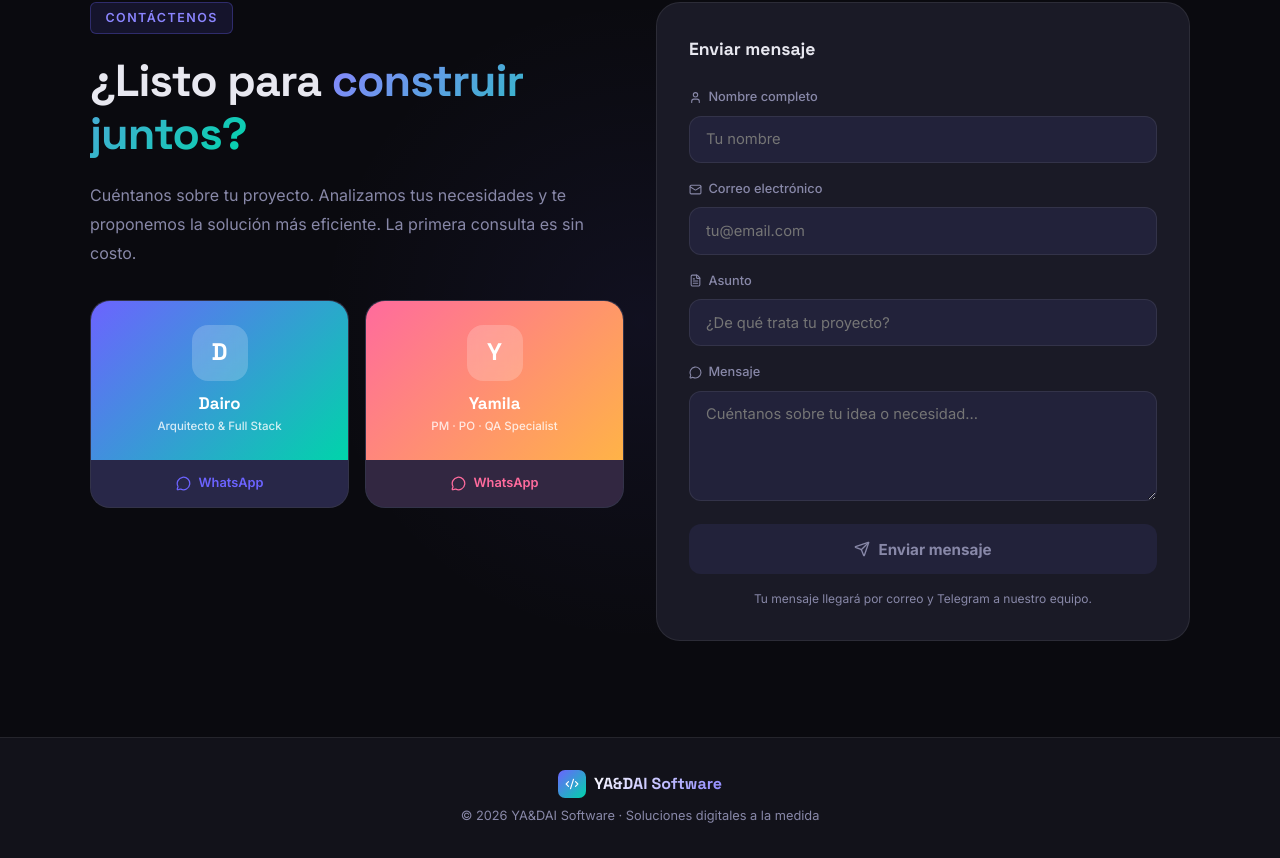
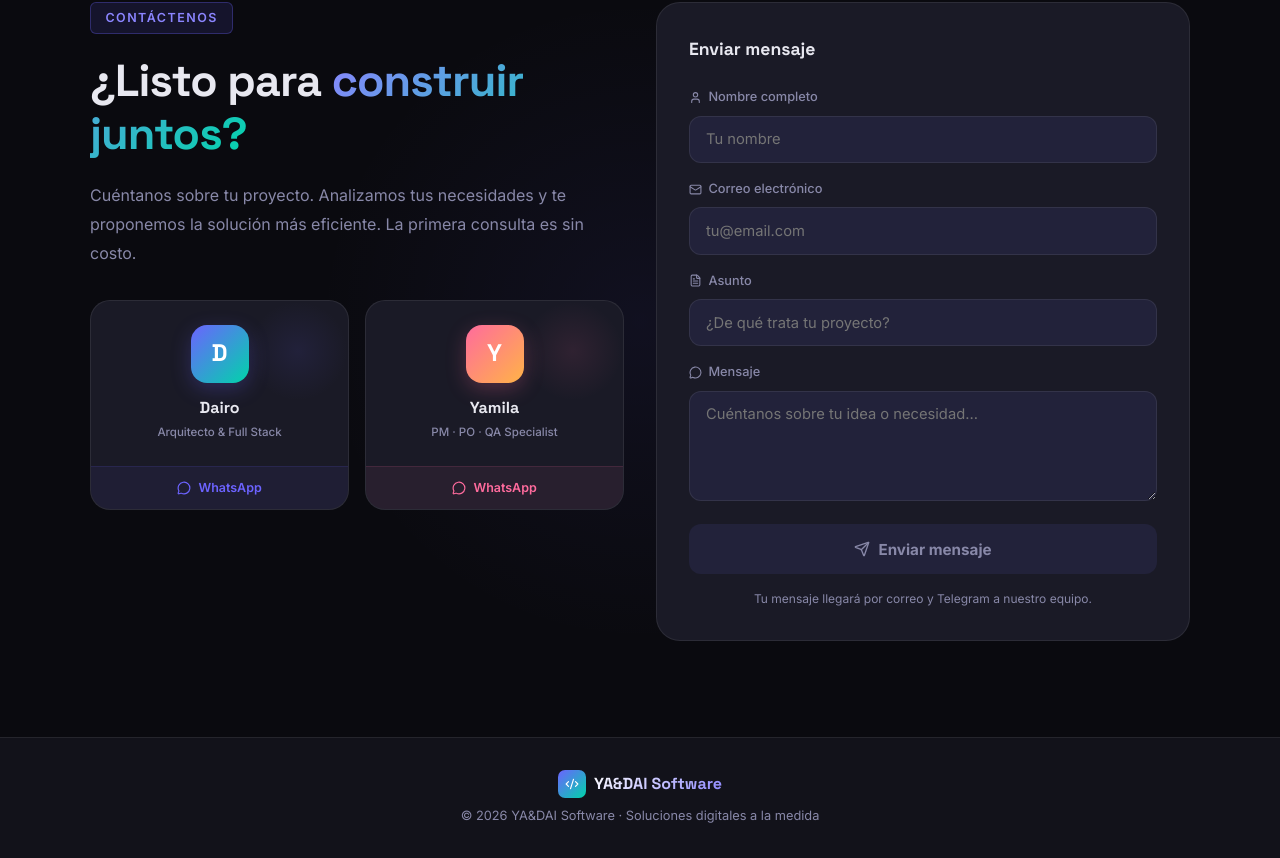
Before and after one commit to dairoGM/my_landing, a React (Vite) app: page / in a window 1280 px wide. Shown: the part 3474-4332 px from the top of the page. Built offline with nearby package versions, Linux system fonts and the light colour scheme.

Commit message:
fix: harmonize contact cards style with rest of landing

```diff
--- a/src/components/Contact.jsx
+++ b/src/components/Contact.jsx
@@ -86,24 +86,48 @@ export default function Contact() {
                   },
                 ].map((m, i) => (
                   <a key={i} href={m.href} target="_blank" rel="noopener noreferrer"
-                    style={{ textDecoration: 'none', borderRadius: 20, background: 'var(--dark-4)', border: `1px solid var(--glass-border)`, overflow: 'hidden', display: 'flex', flexDirection: 'column', transition: 'transform 0.25s, border-color 0.25s, box-shadow 0.25s' }}
-                    onMouseEnter={e => { e.currentTarget.style.transform = 'translateY(-5px)'; e.currentTarget.style.borderColor = `${m.accentColor}60`; e.currentTarget.style.boxShadow = `0 12px 32px ${m.accentColor}25` }}
+                    style={{
+                      textDecoration: 'none', borderRadius: 20,
+                      background: 'var(--dark-3)',
+                      border: '1px solid var(--glass-border)',
+                      overflow: 'hidden', display: 'flex', flexDirection: 'column',
+                      position: 'relative',
+                      transition: 'transform 0.25s, border-color 0.25s, box-shadow 0.25s',
+                    }}
+                    onMouseEnter={e => { e.currentTarget.style.transform = 'translateY(-5px)'; e.currentTarget.style.borderColor = `${m.accentColor}50`; e.currentTarget.style.boxShadow = `0 12px 32px ${m.accentColor}20` }}
                     onMouseLeave={e => { e.currentTarget.style.transform = 'translateY(0)'; e.currentTarget.style.borderColor = 'var(--glass-border)'; e.currentTarget.style.boxShadow = 'none' }}
                   >
-                    {/* Card header with gradient */}
-                    <div style={{ background: m.gradient, padding: '1.5rem', display: 'flex', flexDirection: 'column', alignItems: 'center', gap: '0.6rem' }}>
-                      <div style={{ width: 56, height: 56, borderRadius: 16, background: 'rgba(255,255,255,0.2)', display: 'flex', alignItems: 'center', justifyContent: 'center', fontSize: '1.5rem', fontWeight: 800, color: 'white', fontFamily: 'Space Grotesk, sans-serif', backdropFilter: 'blur(8px)' }}>
+                    {/* Subtle glow top-right */}
+                    <div style={{ position: 'absolute', top: 0, right: 0, width: 100, height: 100, background: `radial-gradient(circle, ${m.accentColor}18 0%, transparent 70%)`, pointerEvents: 'none' }} />
+
+                    {/* Card body */}
+                    <div style={{ padding: '1.5rem', display: 'flex', flexDirection: 'column', alignItems: 'center', gap: '0.75rem', flex: 1 }}>
+                      {/* Avatar */}
+                      <div style={{
+                        width: 58, height: 58, borderRadius: 16,
+                        background: m.gradient,
+                        display: 'flex', alignItems: 'center', justifyContent: 'center',
+                        fontSize: '1.5rem', fontWeight: 800, color: 'white',
+                        fontFamily: 'Space Grotesk, sans-serif',
+                        boxShadow: `0 6px 20px ${m.accentColor}40`,
+                      }}>
                         {m.initials}
                       </div>
                       <div style={{ textAlign: 'center' }}>
-                        <p style={{ fontWeight: 700, fontSize: '1.05rem', color: 'white', fontFamily: 'Space Grotesk, sans-serif' }}>{m.name}</p>
-                        <p style={{ fontSize: '0.72rem', color: 'rgba(255,255,255,0.8)', fontWeight: 500 }}>{m.role}</p>
+                        <p style={{ fontWeight: 700, fontSize: '1rem', color: 'var(--text)', fontFamily: 'Space Grotesk, sans-serif', marginBottom: '0.2rem' }}>{m.name}</p>
+                        <p style={{ fontSize: '0.72rem', color: 'var(--text-muted)', fontWeight: 500 }}>{m.role}</p>
                       </div>
                     </div>
+
                     {/* Card footer */}
-                    <div style={{ padding: '0.85rem', display: 'flex', alignItems: 'center', justifyContent: 'center', gap: '0.5rem', background: `${m.accentColor}12` }}>
-                      <MessageCircle size={15} color={m.accentColor} />
-                      <span style={{ fontSize: '0.8rem', fontWeight: 600, color: m.accentColor }}>WhatsApp</span>
+                    <div style={{
+                      padding: '0.7rem',
+                      display: 'flex', alignItems: 'center', justifyContent: 'center', gap: '0.45rem',
+                      background: `${m.accentColor}10`,
+                      borderTop: `1px solid ${m.accentColor}20`,
+                    }}>
+                      <MessageCircle size={14} color={m.accentColor} />
+                      <span style={{ fontSize: '0.78rem', fontWeight: 600, color: m.accentColor }}>WhatsApp</span>
                     </div>
                   </a>
                 ))}
```
